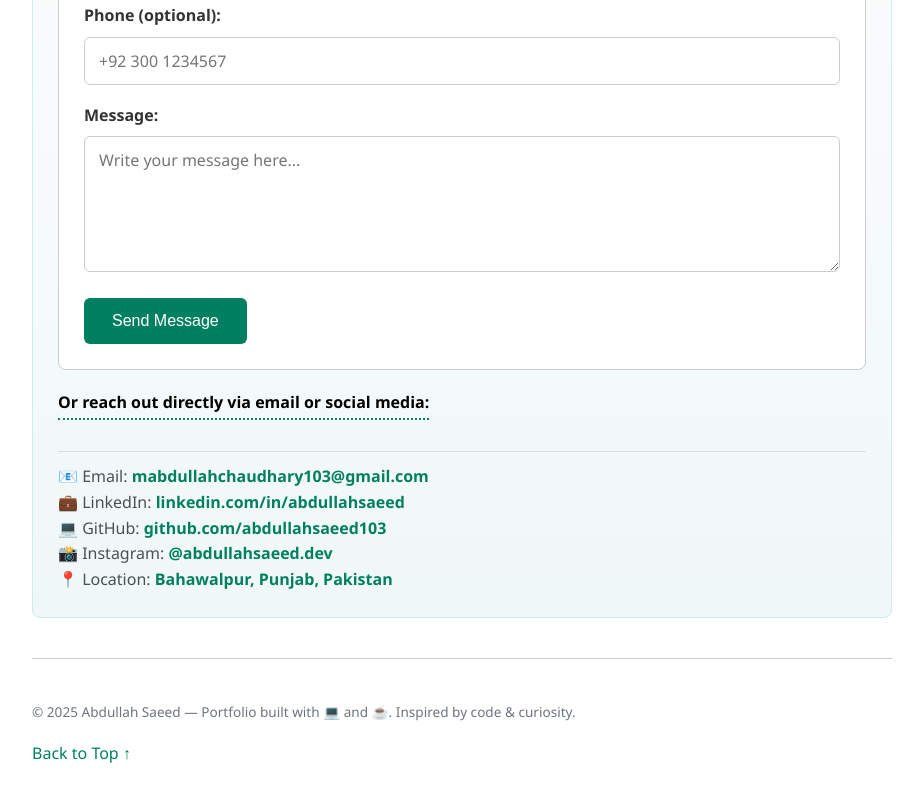
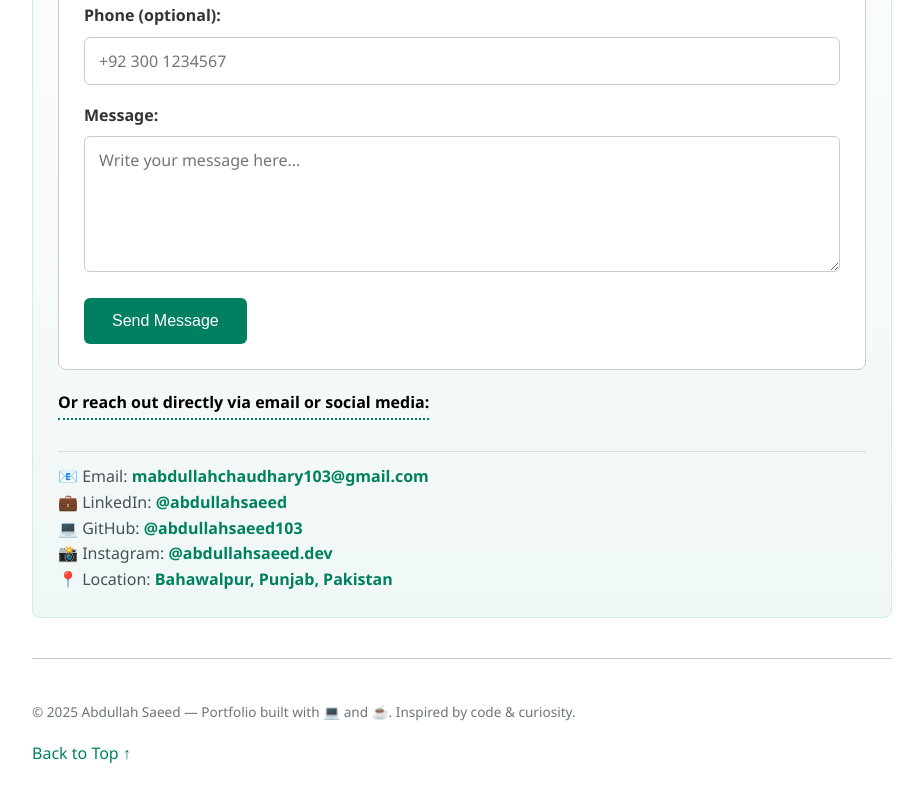
Before and after one commit to abdullahsaeed103/abdullahsaeed-portfolio, a plain HTML site: page index.html in a window 1280 px wide. Shown: the part 3600-4401 px from the top of the page, without its empty margins (178-1101 px from the left). Drawn offline with Linux system fonts and the light colour scheme.

Commit message:
Update index.html

```diff
--- a/index.html
+++ b/index.html
@@ -247,12 +247,12 @@
 
   💼 LinkedIn:
   <a href="https://www.linkedin.com/in/abdullah-saeed-858485341/" target="_blank" rel="noopener noreferrer">
-    <strong>linkedin.com/in/abdullahsaeed</strong>
+    <strong>@abdullahsaeed</strong>
   </a><br />
 
   💻 GitHub:
   <a href="https://github.com/abdullahsaeed" target="_blank" rel="noopener noreferrer">
-    <strong>github.com/abdullahsaeed103</strong>
+    <strong>@abdullahsaeed103</strong>
   </a><br />
 
   📸 Instagram:
```
